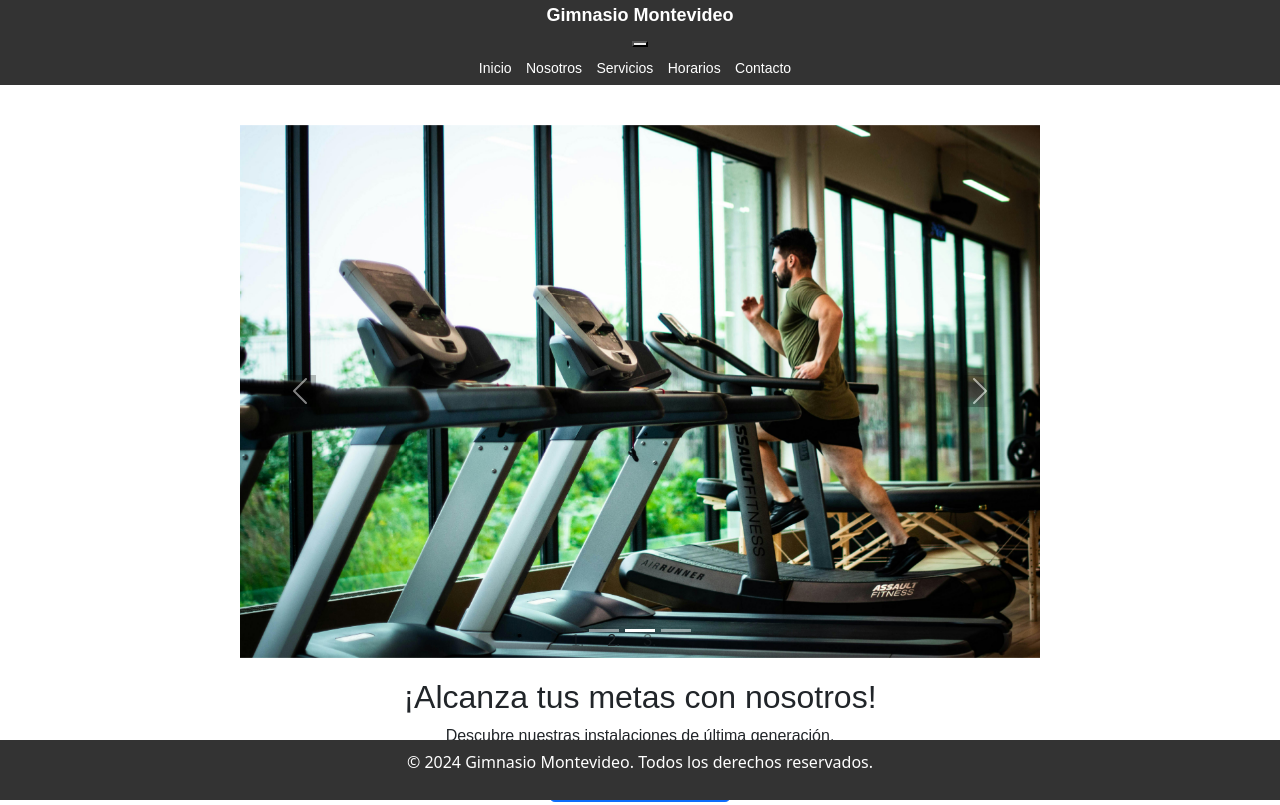
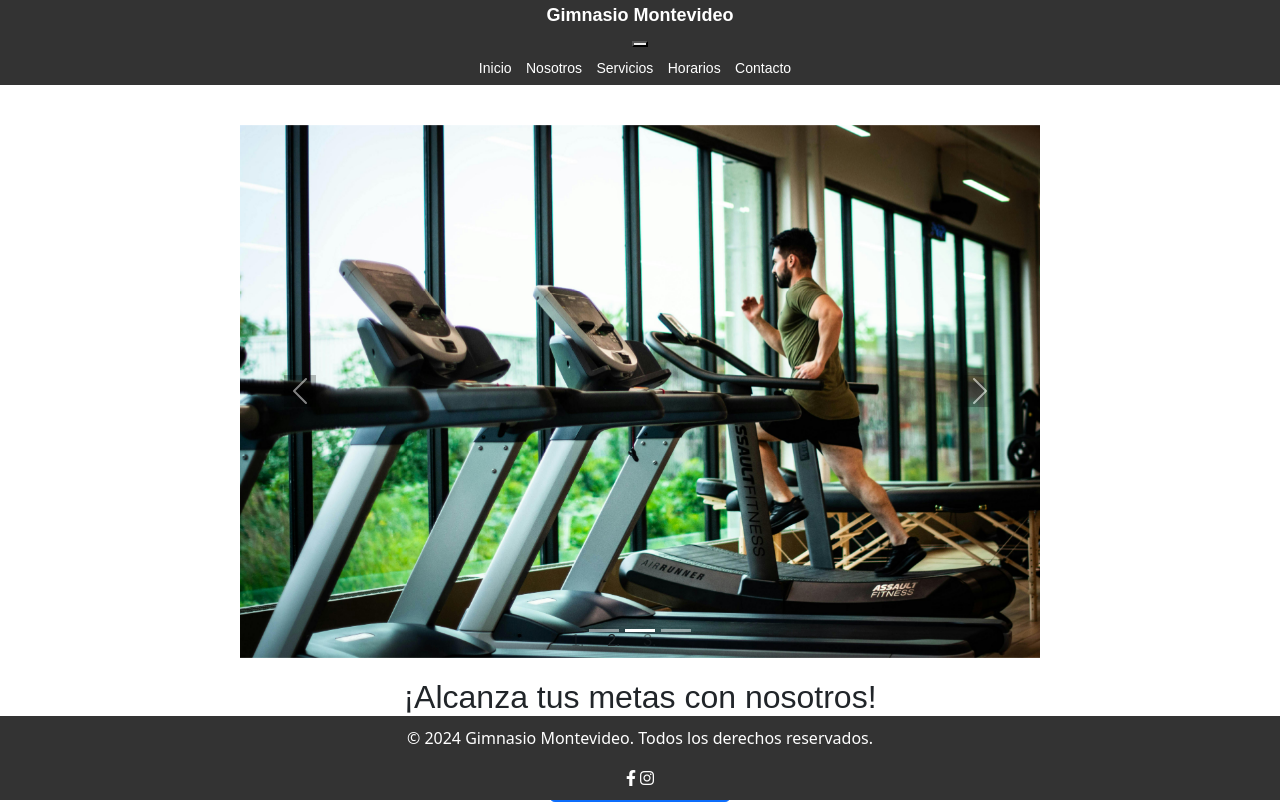
Before and after one commit to MayraMartinez01/Entrega-MayraMartinez, a website: page index.html in a window 1280 px wide. Shown: the top 805 px of the page. Drawn offline with nearby package versions, Linux system fonts and the light colour scheme.

Commit message:
Mensaje descriptivo de los cambios

```diff
--- a/index.html
+++ b/index.html
@@ -15,6 +15,7 @@
 
 <body>
     <header>
+        <div class="container">
             <h1>Gimnasio Montevideo</h1>
             <nav>
                 <button class="menu-toggle" aria-label="Abrir menú">
@@ -30,6 +31,7 @@
                     <li><a href="./pages/contacto.html">Contacto</a></li>
                 </ul>
             </nav>
+        </div>
     </header>
 
     <main>
@@ -156,6 +158,15 @@
 
     <footer>
         <p>&copy; 2024 Gimnasio Montevideo. Todos los derechos reservados.</p>
+        <div class="social-media">
+            <a href="https://www.facebook.com/" target="_blank" aria-label="Facebook">
+                <i class="fab fa-facebook-f"></i>
+            </a>
+            <a href="https://www.instagram.com/" target="_blank" aria-label="Instagram">
+                <i class="fab fa-instagram"></i>
+            </a>
+            <!-- Agrega más enlaces de redes sociales aquí -->
+        </div>
     </footer>
 
     <!-- Enlace a los scripts de Bootstrap y AOS -->
@@ -163,6 +174,16 @@
     <script src="https://cdnjs.cloudflare.com/ajax/libs/aos/2.3.4/aos.js"></script>
     <script>
         AOS.init();
+
+        // Script para el menú hamburguesa
+        document.addEventListener('DOMContentLoaded', function () {
+            const menuToggle = document.querySelector('.menu-toggle');
+            const navMenu = document.querySelector('.nav-menu');
+
+            menuToggle.addEventListener('click', function () {
+                navMenu.classList.toggle('active');
+            });
+        });
     </script>
 </body>
 
```
Also changed, not shown: pages/servicios.html (+3 -2 lines). Lines whose indentation alone changed are shown as unchanged.
